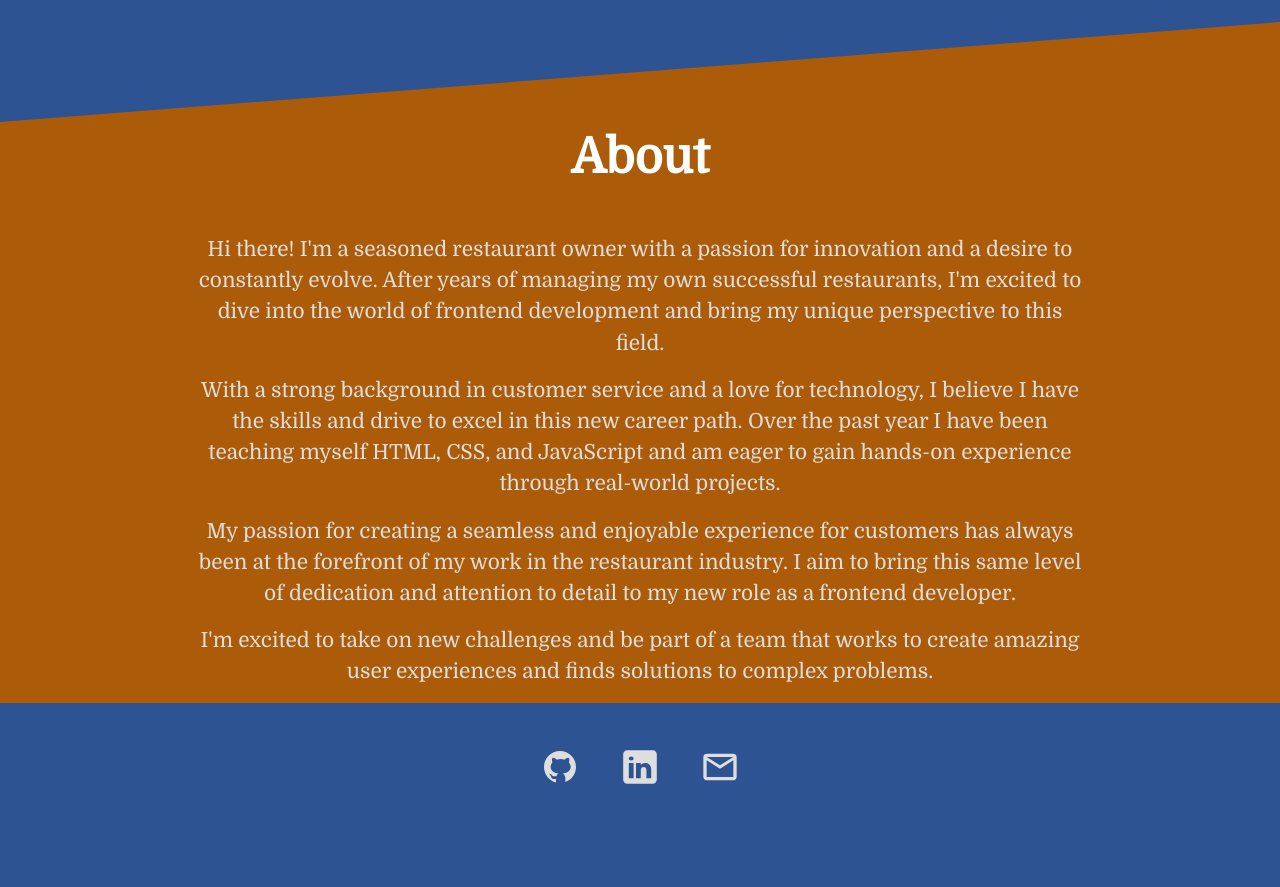
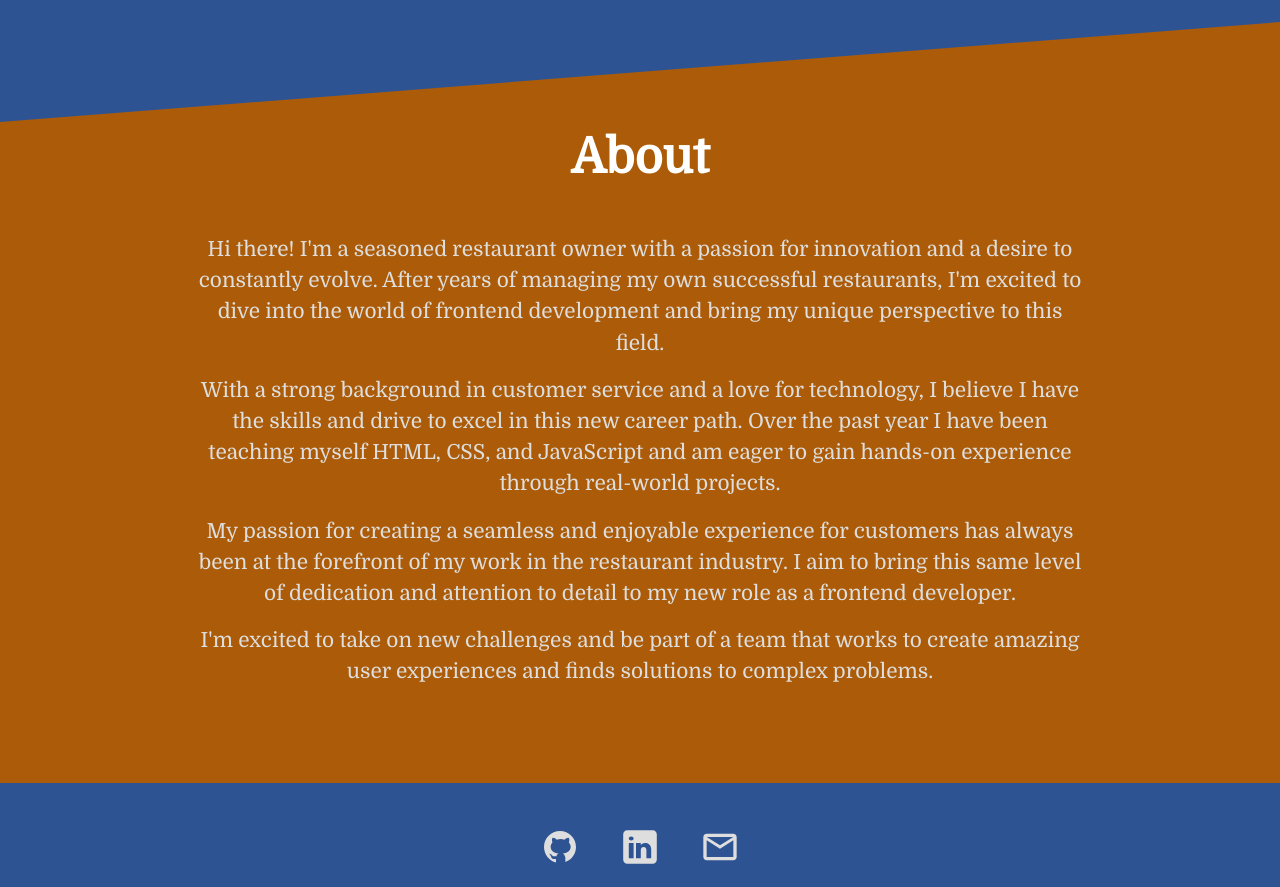
Before and after one commit to samsonc89/samson-react-portfolio, a React (Vite) app: page / in a window 1280 px wide. Shown: the part 1880-2767 px from the top of the page. Before the commit the page ends 2687 px from the top, so only its background shows below. Built offline with nearby package versions, Linux system fonts and the light colour scheme.

Commit message:
Add padding to bottom of about sectiong

```diff
--- a/src/components/about/about.css
+++ b/src/components/about/about.css
@@ -1,5 +1,6 @@
 #about {
   background-color: var(--about-bg-color);
+  padding-bottom: 10vh;
 }
 
 .about-text {
```
